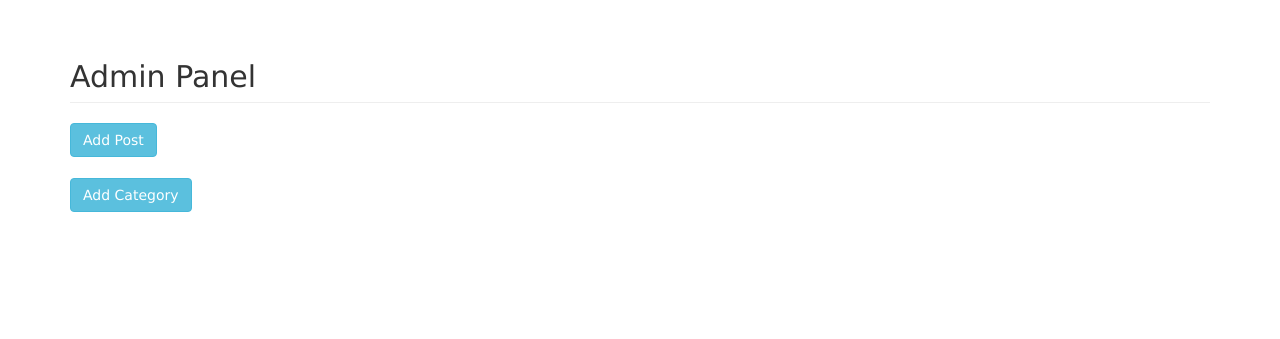
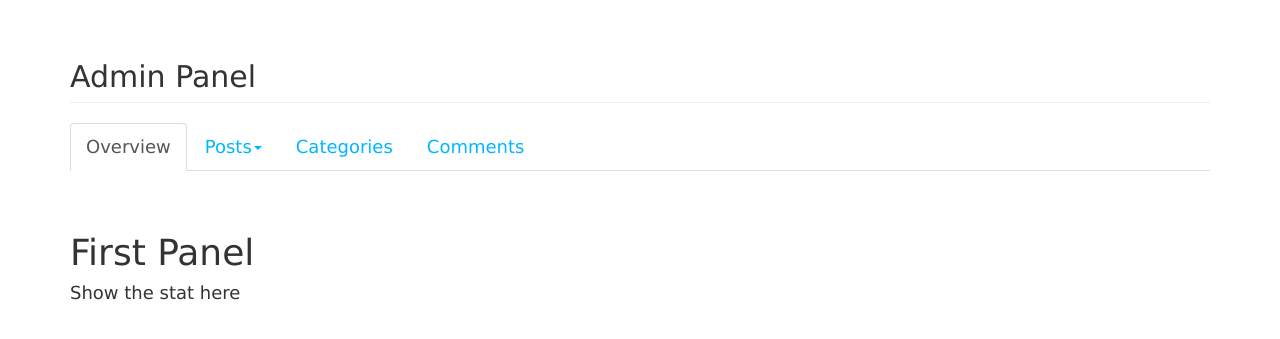
Before and after one commit to asivri/NodeJS-BlogSystem, a Node server app: template views/panel.jade in a window 1280 px wide. Shown: the part 102-441 px from the top of the page. Run offline with Node 20, Linux system fonts and the light colour scheme; the template is opened without the code that fills it: most values are stand-ins (such as "Sample title", 1, 10 or a date in 2020); some libraries are stand-ins or nearby versions.

Commit message:
A commit for Iago

```diff
--- a/views/panel.jade
+++ b/views/panel.jade
@@ -7,7 +7,73 @@ block content
 
     body
         div
-            a.btn.btn-info(href='/posts/add', role='button') Add Post
+            // Nav tabs
+            ul.nav.nav-tabs(role='tablist')
+                li.active(role='presentation')
+                    a(href='#overview', aria-controls='overview', role='tab', data-toggle='tab') Overview
+                li.dropdown
+                    a.dropdown-toggle(data-toggle='dropdown', href='#')
+                        | Posts
+                        span.caret
+                    ul.dropdown-menu
+                        li
+                            a(href='#add', aria-controls='add', role='tab', data-toggle='tab') Add Post
+                        li
+                            a(href='#display', aria-controls='display', role='tab', data-toggle='tab') Display
+                li(role='presentation')
+                    a(href='#categories', aria-controls='categories', role='tab', data-toggle='tab') Categories
+                li(role='presentation')
+                    a(href='#comments', aria-controls='messages', role='tab', data-toggle='tab') Comments
             br
             br
-            a.btn.btn-info(href='/category/add', role='button') Add Category
+            // Tab panes
+            .tab-content
+                #overview.tab-pane.fade.in.active(role='tabpanel')
+                    h1 First Panel
+                    P Show the stat here
+                #add.tab-pane(role='tabpanel')
+                    h1 Add a New Post
+                    br
+                    ul.erros
+                        if errors
+                            each error, i in errors
+                                li.alert.alert-danger #{error.msg}
+
+                    form(method='post', action='/posts/add',
+                    enctype="multipart/form-data")
+                        .form-group
+                            label Title
+                            input.form-control(name='title', type='text')
+                        .form-group
+                            label Article
+                            textarea.form-control(name='body', id='body')
+                        .form-group
+                            label Image
+                            input.form-control(name='postImage', type='file')
+                        .form-group
+                            label Category
+                            select.form-control(name='category')
+                                each category, i in categories
+                                    option(value='#{category.name}') #{category.name}
+                        input.btn.btn-success(name='submit', type='submit', value='Publish Post')
+                        script(src='/ckeditor/ckeditor.js')
+                        script
+                            | CKEDITOR.replace('body');
+                #display.tab-pane(role='tabpanel')
+                    h1 Third Panel
+                    br
+                    if posts
+                        each post, i in posts
+                            .post
+                                | Title: #{post.title}
+                                | Category#{post.category}
+
+                    hr
+
+                #categories.tab-pane(role='tabpanel')
+                    h1 Fourth Panel
+                    p Manage Categories here
+                    a.btn.btn-success(href='/category/add', role='button') Add New Category
+                #comments.tab-pane(role='tabpanel')
+                    h1 Fifth Panel
+                    p Show and manage the comments here.
```
Also changed, not shown: routes/panel.js (+65 -2 lines), routes/posts.js (+0 -42 lines), 1 other file.
